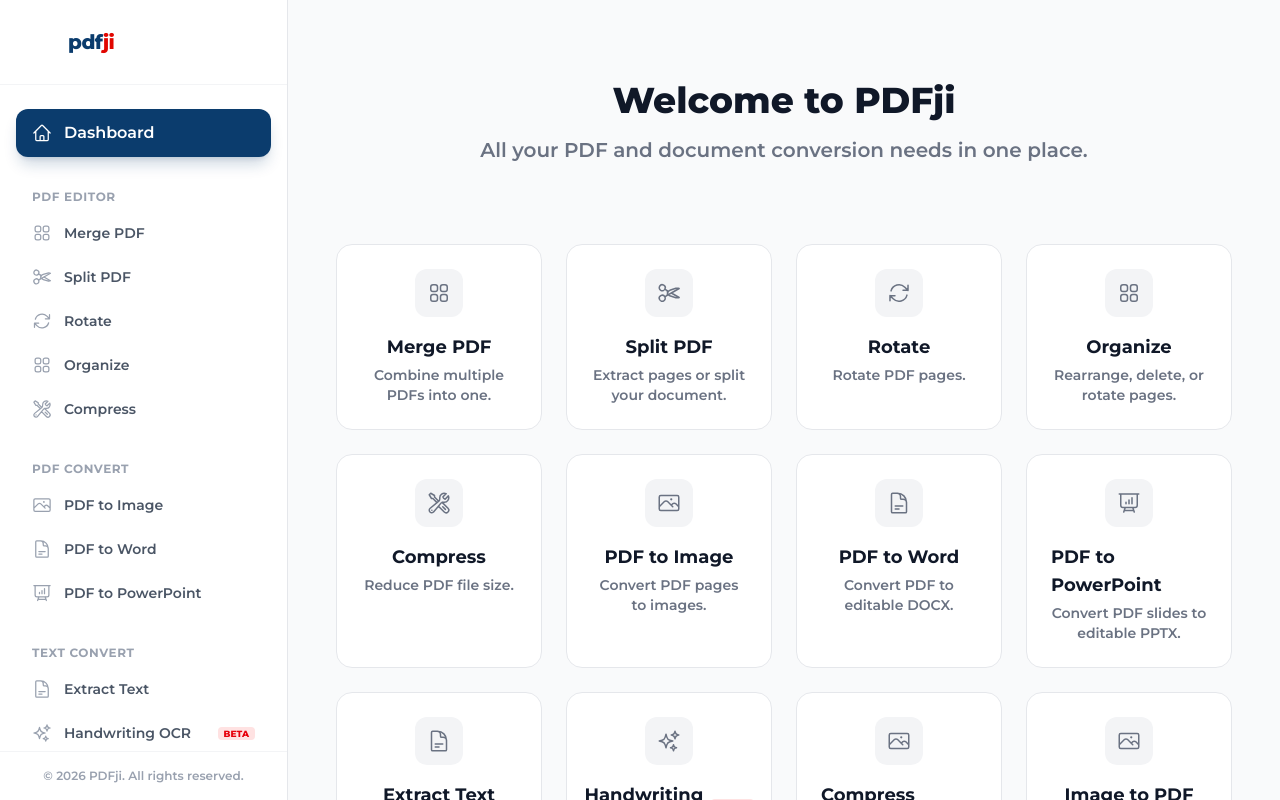
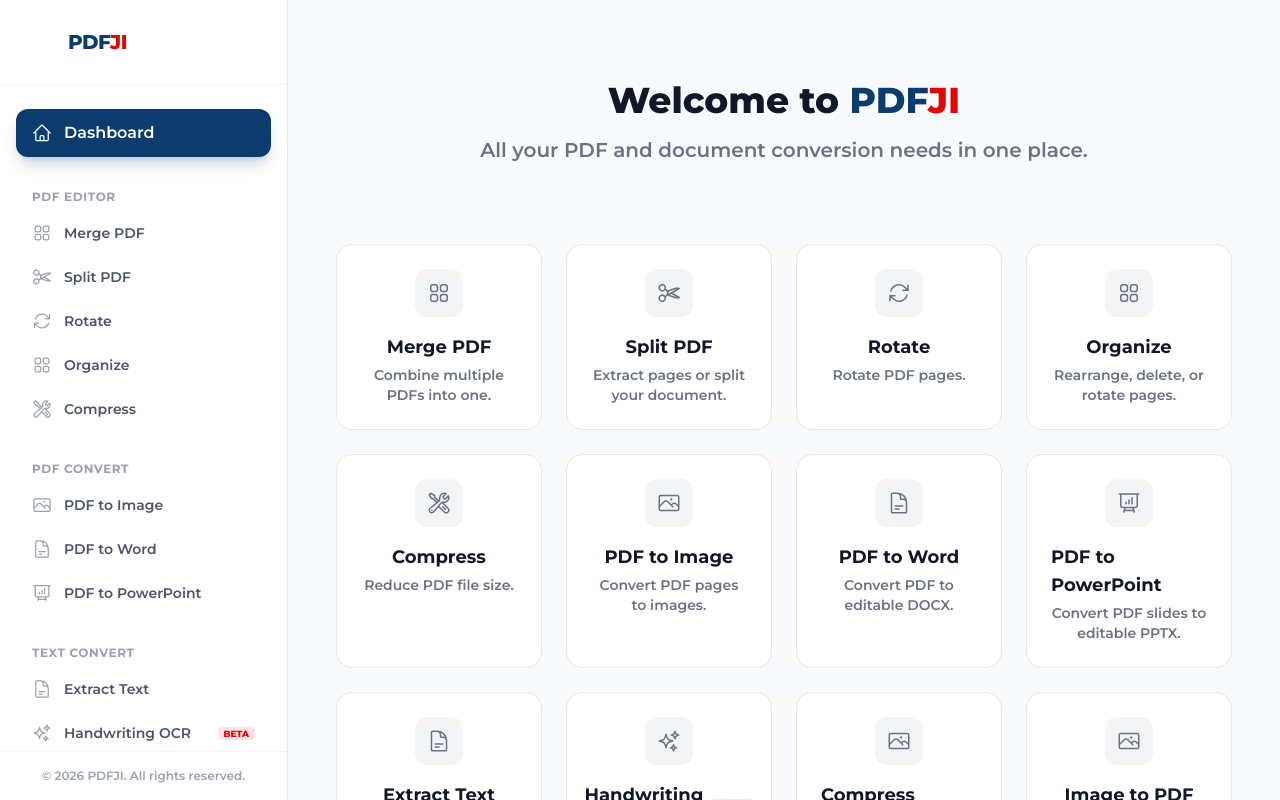
Before and after one commit to Shripal75/PDFJI, a React (Vite) app in the folder frontend/: page / in a window 1280 px wide. Built offline with nearby package versions, Linux system fonts and the light colour scheme; no server answers.

Commit message:
feat(branding): update branding to PDFJI with brand colors

```diff
--- a/frontend/src/App.jsx
+++ b/frontend/src/App.jsx
@@ -95,7 +95,7 @@
       default: return (
         <div className="max-w-[1600px] mx-auto">
           <div className="py-12 mb-8 text-center">
-            <h2 className="text-4xl font-extrabold text-gray-900 mb-4">Welcome to PDFji</h2>
+            <h2 className="text-4xl font-extrabold text-gray-900 mb-4">Welcome to <span className="text-brand-navy">PDF</span><span className="text-brand-red">JI</span></h2>
             <p className="text-xl text-gray-500 max-w-2xl mx-auto">
               All your PDF and document conversion needs in one place.
             </p>
@@ -158,7 +158,7 @@
             <div className="bg-brand-orange text-white p-1.5 rounded-lg">
               <SwatchIcon className="h-6 w-6" />
             </div>
-            <span className="text-xl font-black text-brand-navy tracking-tight">pdf<span className="text-brand-red">ji</span></span>
+            <span className="text-xl font-black text-brand-navy tracking-tight">PDF<span className="text-brand-red">JI</span></span>
           </div>
           <button
             onClick={() => setIsSidebarOpen(false)}
@@ -220,7 +220,7 @@
 
         <div className="p-4 border-t border-gray-100">
           <div className="text-xs text-center text-gray-400">
-            &copy; 2026 PDFji. All rights reserved.
+            &copy; {new Date().getFullYear()} PDFJI. All rights reserved.
           </div>
         </div>
       </aside>
--- a/frontend/src/components/Footer.jsx
+++ b/frontend/src/components/Footer.jsx
@@ -21,7 +21,7 @@
                 </div>
 
                 <div className="mt-8 pt-8 border-t border-gray-50 flex flex-col md:flex-row justify-between items-center gap-4 text-sm text-gray-400">
-                    <p>© {new Date().getFullYear()} PDFji. All rights reserved.</p>
+                    <p>© {new Date().getFullYear()} PDFJI. All rights reserved.</p>
                     <p className="flex items-center gap-1">
                         Making PDF management <span className="text-brand-red font-semibold">Fast</span> and <span className="text-brand-navy font-semibold">Easy</span>.
                     </p>
```
